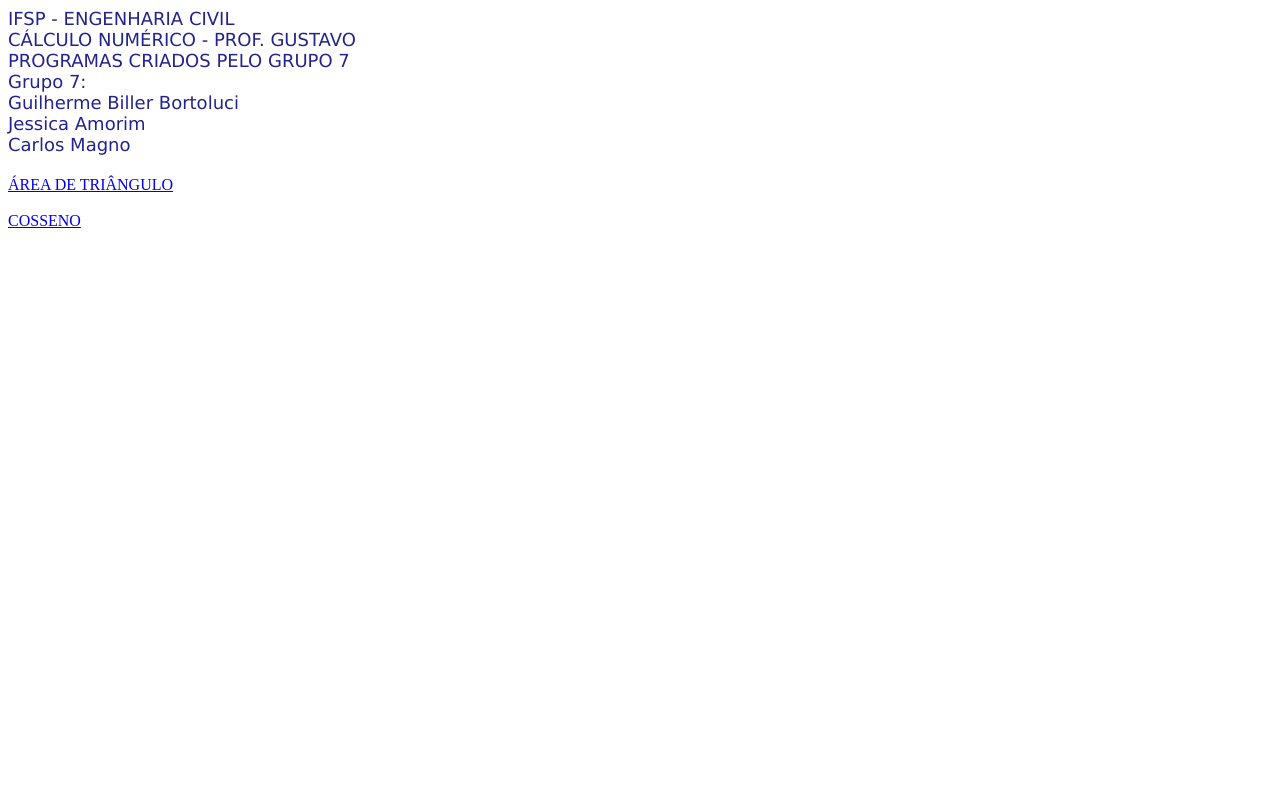
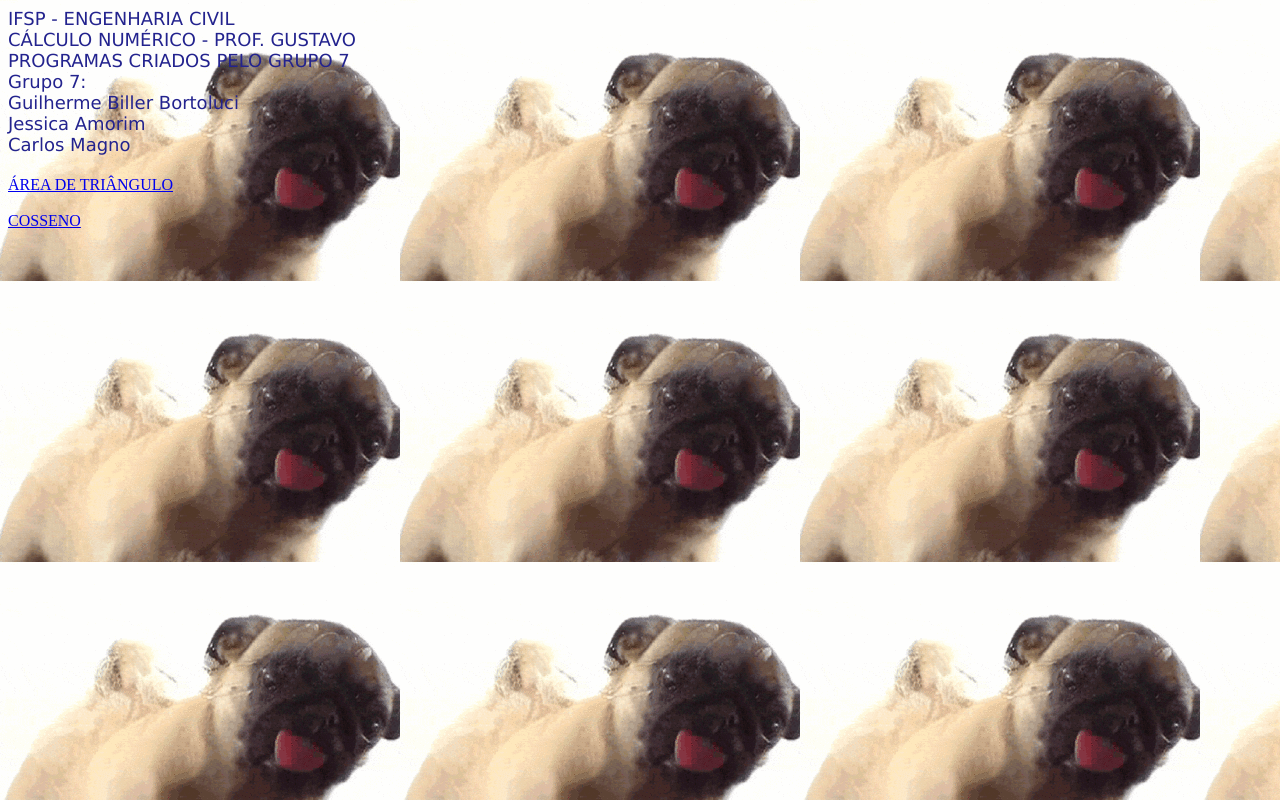
Before and after one commit to 2016grupo7/2016grupo7, a plain HTML site: page index.html in a window 1280 px wide. Drawn offline with Linux system fonts and the light colour scheme.

Commit message:
Update index.html

```diff
--- a/index.html
+++ b/index.html
@@ -2,7 +2,7 @@
 <meta http-equiv="Content-Type" content="text/html;charset=utf-8" />
 <title>PROGRAMAS GRUPO 7</title>
 <body>
-<body background-image:"pugmenor.gif"; background-repeat: no-repeat; background-size: cover ></body>
+<body background="pugmenor.gif"; background-repeat:"no-repeat"; background-size:"cover"></body>
  <font color="#23238E" face="verdana" size="4">
 IFSP - ENGENHARIA CIVIL
 <br>
```
